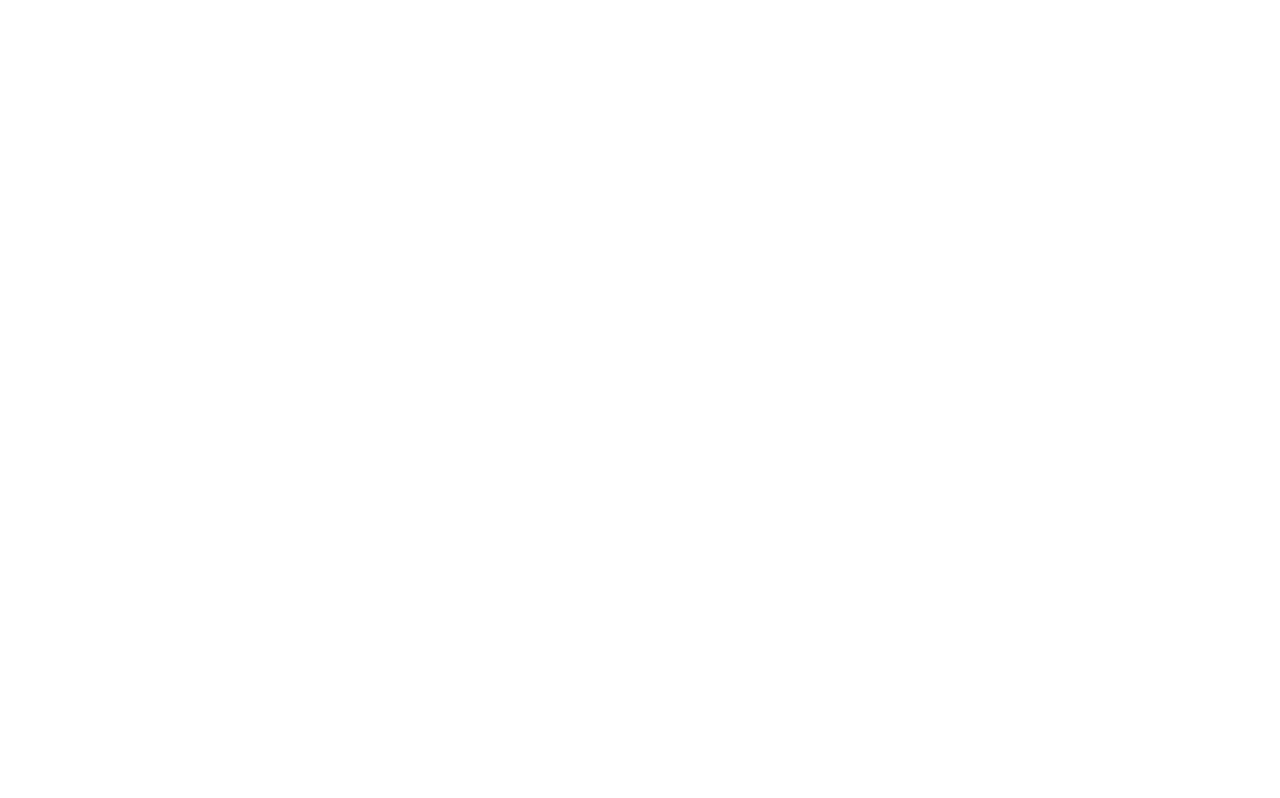
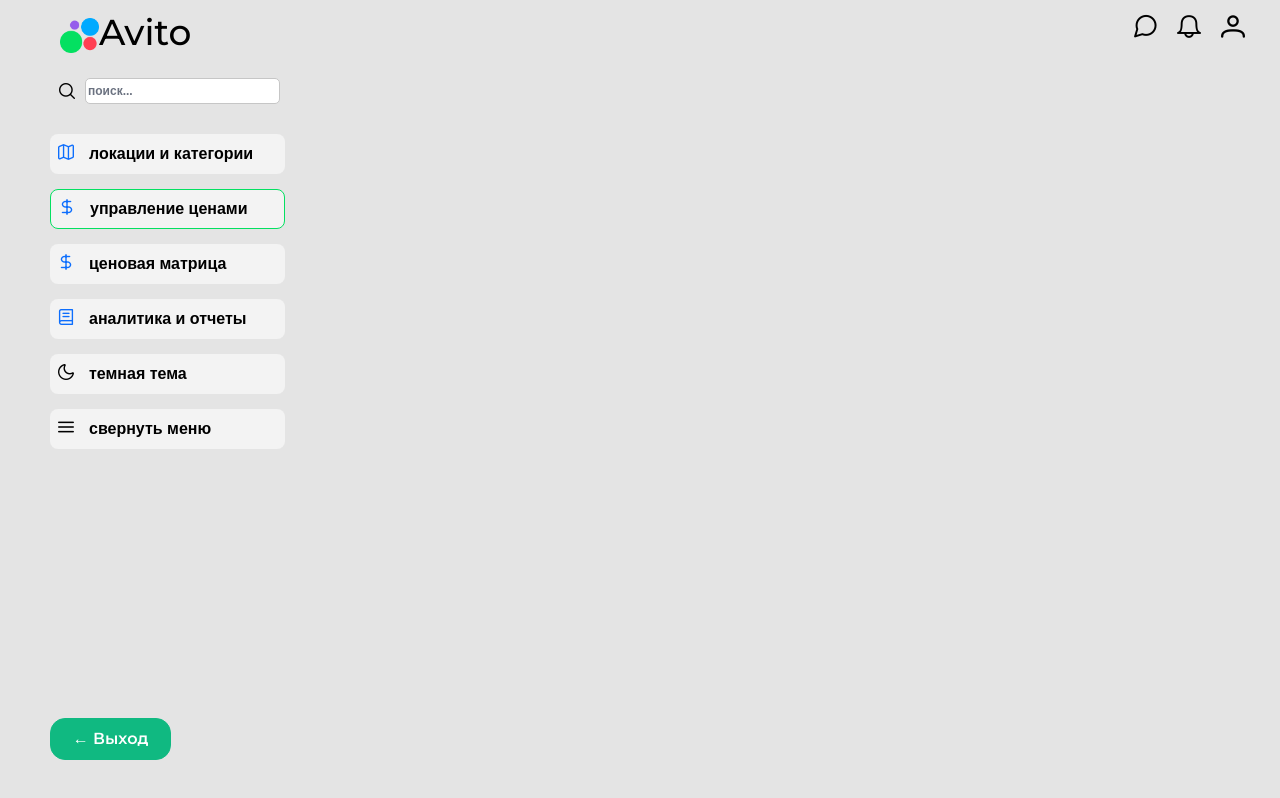
Before and after one commit to creativetimofficial/vue-black-dashboard, a Vue app: page /controlPrices in a window 1280 px wide. Before the commit this address had no page. Shown: the top 798 px of the page. Built offline with nearby package versions, Linux system fonts and the light colour scheme; a web font is replaced by a local one.

Commit message:
new pages

```diff
--- a/src/components/SideBar.vue
+++ b/src/components/SideBar.vue
@@ -11,14 +11,30 @@
         <aside class="side">
             <!-- SIDE MENU -->
             <div class="side_menu">
-                <side-item :iconClass="'pi pi-map'" :sideText="'локации и категории'" :currentItem="isCurrentPage('/admin')"/>
-                <side-item :iconClass="'pi pi-dollar'" :sideText="'управление ценами'" :currentItem="isCurrentPage('/storage')"/>
-                <side-item :iconClass="'pi pi-chart-bar'" :sideText="'ценовая матрица'" :currentItem="isCurrentPage('/storage')"/>
-                <side-item :iconClass="'pi pi-book'" :sideText="'аналитика и отчеты'" :currentItem="isCurrentPage('/storage')"/>
+                <router-link to="/admin" >
+                    <template v-slot="{ navigate_admin }">
+                <side-item :iconClass="'pi pi-map'" :sideText="'локации и категории'" :currentItem="isCurrentPage('/admin')" @click="navigate_admin" />
+                    </template>
+                </router-link>
+                <router-link to="/controlPrices" >
+                    <template v-slot="{ navigate_control }">
+                <side-item :iconClass="'pi pi-dollar'" :sideText="'управление ценами'" :currentItem="isCurrentPage('/controlPrices')" @click="navigate_control "/>
+                    </template>
+                </router-link>
+                <router-link to="/pricematrix" >
+                    <template v-slot="{ navigate_pricematrix }">
+                        <side-item :iconClass="'pi pi-dollar'" :sideText="'ценовая матрица'" :currentItem="isCurrentPage('/pricematrix')" @click="navigate_pricematrix "/>
+                    </template>
+                </router-link>
+                <router-link to="/analitics" >
+                    <template v-slot="{ navigate_analitics }">
+                <side-item :iconClass="'pi pi-book'" :sideText="'аналитика и отчеты'" :currentItem="isCurrentPage('/analitics')" @click="navigate_analitics"/>
+                    </template>
+                </router-link>
                 <side-item :iconClass="'pi pi-moon'" :sideText="'темная тема'" :currentItem="isCurrentPage('/storage')"/>
                 <side-item :iconClass="'pi pi-bars'" :sideText="'свернуть меню'" :currentItem="isCurrentPage('/storage')"/>
             </div>
-            <Button label="← Выход" @click="$router.push('/')" class="btn_exit"/>
+            <Button label="← Выход" @click="$router.push('/')" class="btn_exit"></Button>
         </aside>
     </div>
 </template>
--- /dev/null
+++ b/src/pages/Analitics.vue
@@ -0,0 +1,46 @@
+<template>
+    <div class="main">
+        <side-bar/>
+        <div class="price">
+            <nav-bar/>
+            <div class="price_content">
+
+            </div>
+        </div>
+    </div>
+</template>
+
+<script>
+
+
+import NavBar from '@/components/NavBar';
+import SideBar from '@/components/SideBar';
+import TreeComponent from '@/components/TreeComponent';
+import MapComponent from '@/components/MapComponent';
+
+export default {
+    components: {
+        SideBar, NavBar, TreeComponent, MapComponent
+    }
+}
+</script>
+
+<style scoped>
+
+.main{
+    display: grid;
+    grid-template-columns: 300px auto;
+    background-color: #e4e4e4;
+}
+
+.admin_content{
+    background-color: #F3F3F3;
+    width: 100%;
+    height: 100vh;
+    border-radius: 21px 0 0 0;
+}
+
+
+
+
+</style>
--- /dev/null
+++ b/src/pages/ControlPrices.vue
@@ -0,0 +1,46 @@
+<template>
+    <div class="main">
+        <side-bar/>
+        <div class="price">
+            <nav-bar/>
+            <div class="price_content">
+
+            </div>
+        </div>
+    </div>
+</template>
+
+<script>
+
+
+import NavBar from '@/components/NavBar';
+import SideBar from '@/components/SideBar';
+import TreeComponent from '@/components/TreeComponent';
+import MapComponent from '@/components/MapComponent';
+
+export default {
+    components: {
+        SideBar, NavBar, TreeComponent, MapComponent
+    }
+}
+</script>
+
+<style scoped>
+
+.main{
+    display: grid;
+    grid-template-columns: 300px auto;
+    background-color: #e4e4e4;
+}
+
+.admin_content{
+    background-color: #F3F3F3;
+    width: 100%;
+    height: 100vh;
+    border-radius: 21px 0 0 0;
+}
+
+
+
+
+</style>
--- a/src/pages/LoginForm.vue
+++ b/src/pages/LoginForm.vue
@@ -41,7 +41,6 @@
       if(this.Login1 && this.Login1.length > 1){
         this.$router.push('/admin');
       } else {
-        loginInput.classList.add('error');
       }
       }
     }
@@ -51,9 +50,7 @@
 
 <style scoped>
 
-  .error {
-    border: 2px solid red;
-  }
+
 .page {
   background: #EFEFEF;
   display: flex;
--- /dev/null
+++ b/src/pages/PriceMatrix.vue
@@ -0,0 +1,46 @@
+<template>
+    <div class="main">
+        <side-bar/>
+        <div class="price">
+            <nav-bar/>
+            <div class="price_content">
+
+            </div>
+        </div>
+    </div>
+</template>
+
+<script>
+
+
+import NavBar from '@/components/NavBar';
+import SideBar from '@/components/SideBar';
+import TreeComponent from '@/components/TreeComponent';
+import MapComponent from '@/components/MapComponent';
+
+export default {
+    components: {
+        SideBar, NavBar, TreeComponent, MapComponent
+    }
+}
+</script>
+
+<style scoped>
+
+.main{
+    display: grid;
+    grid-template-columns: 300px auto;
+    background-color: #e4e4e4;
+}
+
+.admin_content{
+    background-color: #F3F3F3;
+    width: 100%;
+    height: 100vh;
+    border-radius: 21px 0 0 0;
+}
+
+
+
+
+</style>
```
Also changed, not shown: src/router/router.js (+15 -0 lines).
